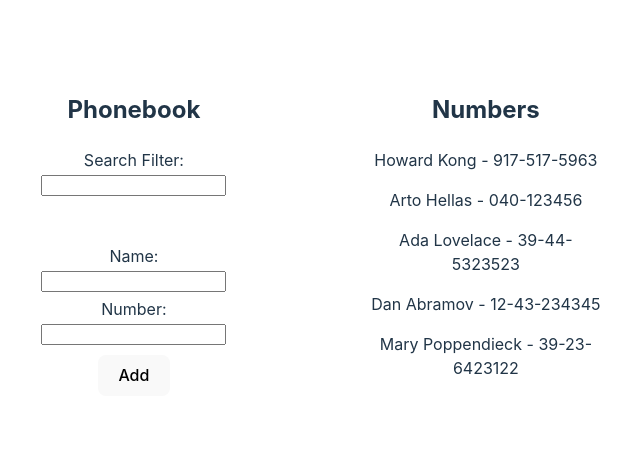
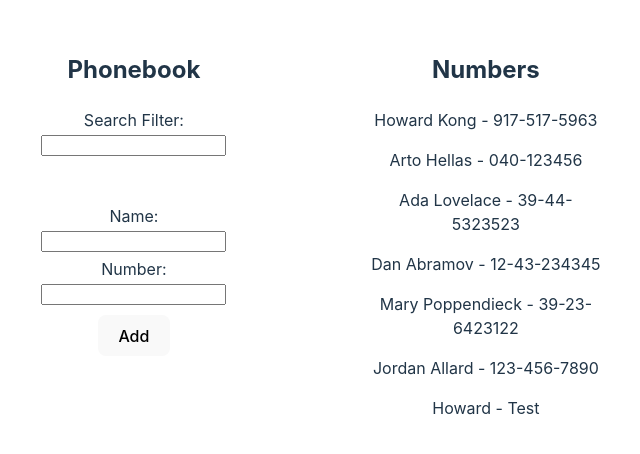
Before and after one commit to Souloutz/fullstackopen, a React (Vite) app in the folder part2/phonebook/: page / in a window 1280 px wide. Shown: the part 166-620 px from the top of the page, without its empty margins (317-957 px from the left). Built offline with nearby package versions, Linux system fonts and the light colour scheme; data requests are answered from the project's data file.

Commit message:
Update to use personService and API server to handle CRUD operations

```diff
--- a/part2/phonebook/db.json
+++ b/part2/phonebook/db.json
@@ -1,29 +1,39 @@
 {
   "persons": [
     {
+      "id": "1",
       "name": "Howard Kong",
-            "number": "917-517-5963",
-            "id": "1"
+      "number": "917-517-5963"
     },
     {
+      "id": "2",
       "name": "Arto Hellas",
-            "number": "040-123456",
-            "id": "2"
+      "number": "040-123456"
     },
     {
+      "id": "3",
       "name": "Ada Lovelace",
-            "number": "39-44-5323523",
-            "id": "3"
+      "number": "39-44-5323523"
     },
     {
+      "id": "4",
       "name": "Dan Abramov",
-            "number": "12-43-234345",
-            "id": "4"
+      "number": "12-43-234345"
     },
     {
+      "id": "5",
       "name": "Mary Poppendieck",
-            "number": "39-23-6423122",
-            "id": "5"
+      "number": "39-23-6423122"
+    },
+    {
+      "id": "df7d",
+      "name": "Jordan Allard",
+      "number": "123-456-7890"
+    },
+    {
+      "id": "5640",
+      "name": "Howard",
+      "number": "Test"
     }
   ]
 }
--- a/part2/phonebook/src/App.tsx
+++ b/part2/phonebook/src/App.tsx
@@ -3,12 +3,7 @@ import './App.css';
 import Form from './components/Form';
 import Search from './components/Search';
 import PersonInfo from './components/Person';
-import axios from 'axios';
-
-export type Person = {
-  name: string;
-  number: string;
-}
+import personService, { Person } from './services/person';
 
 const App = () => {
   const [persons, setPersons] = useState<Person[]>([]);
@@ -17,12 +12,12 @@ const App = () => {
   const [search, setSearch] = useState('');
   const [showAll, setShowAll] = useState(true);
 
-  const fetchData = (): void => {
-    axios
-      .get('http://localhost:3001/persons')
-      .then(response => {
-          setPersons(response.data);
-      });
+  const fetchData = () => {
+    personService.fetchPersons()
+      .then(persons => {
+        console.log('Fetched!');
+        setPersons(persons);
+    });
   };
   useEffect(fetchData, []);
 
@@ -31,17 +26,20 @@ const App = () => {
 
     const newPerson: Person = {name: newName, number: newNumber};
     const exists = persons.some(person => person.name === newPerson.name && person.number === newPerson.number);
+    console.log('Clicked!', 'Exists:', exists, 'New:', newPerson, 'Current:', persons);
     if (exists) {
       alert(`${newName} has already been added to the phonebook!`)
       return
     }
 
     if (newName.length > 0 && newNumber.length > 0) {
-      const updatedPersons = [...persons].concat(newPerson);
-      setPersons(updatedPersons);
-      setNewName('');
-      setNewNumber('');
-      console.log(`New person added and search is:`, search, `showAll:`, showAll, `& persons:`, persons);
+      personService.createPerson(newPerson)
+        .then(createdPerson => {
+          const updatedPersons = [...persons].concat(createdPerson);
+          setPersons(updatedPersons);
+          setNewName('');
+          setNewNumber('');
+        });
     }
   };
 
@@ -53,7 +51,7 @@ const App = () => {
         <h2>Phonebook</h2>
         <div style={{ display: 'flex', flexDirection: 'column', gap: '3rem'}}>
           <Search setSearch={setSearch} setShowAll={setShowAll} />
-          <Form handleSubmit={handleSubmit} setNewName={setNewName} setNewNumber={setNewNumber} />
+          <Form inputName={newName} inputNumber={newNumber} handleSubmit={handleSubmit} setNewName={setNewName} setNewNumber={setNewNumber} />
         </div>
       </div>
 
--- a/part2/phonebook/src/components/Form.tsx
+++ b/part2/phonebook/src/components/Form.tsx
@@ -1,19 +1,21 @@
 type Props = {
+    inputName: string;
+    inputNumber: string;
     handleSubmit: (event: React.FormEvent<HTMLFormElement>) => void;
     setNewName: React.Dispatch<React.SetStateAction<string>>;
     setNewNumber: React.Dispatch<React.SetStateAction<string>>;
 }
 
-const Form: React.FC<Props> = ({ handleSubmit, setNewName, setNewNumber }) => {
+const Form: React.FC<Props> = ({ inputName, inputNumber, handleSubmit, setNewName, setNewNumber }) => {
     return (
         <>
             <form style={{ display: 'flex', flexDirection: 'column', gap: 10 }}onSubmit={(e) => handleSubmit(e)}>
                 <div style={{ display: 'flex', flexDirection: 'column', gap: 5 }}>
                     <div>
-                        Name: <input onChange={e => setNewName(e.target.value)}/>
+                        Name: <input value={inputName} onChange={e => setNewName(e.target.value)}/>
                     </div>
                     <div>
-                        Number: <input onChange={e => setNewNumber(e.target.value)}/>
+                        Number: <input value={inputNumber} onChange={e => setNewNumber(e.target.value)}/>
                     </div>
                 </div>
 
--- /dev/null
+++ b/part2/phonebook/src/services/person.ts
@@ -0,0 +1,25 @@
+import axios from "axios";
+
+export type Person = {
+  name: string;
+  number: string;
+}
+
+const baseURL = 'http://localhost:3001/persons';
+
+const fetchPersons = async(): Promise<Person[]> => {
+    const response = axios.get(baseURL);
+    return (await response).data
+}
+
+const createPerson = async(newPerson: Person): Promise<Person> => {
+    const response = axios.post(baseURL, newPerson);
+    return (await response).data;
+}
+
+const deletePerson = async(id: number): Promise<boolean> => {
+    const response = axios.delete(`${baseURL}/${id}`);
+    return (await response).data;
+}
+
+export default { fetchPersons, createPerson, deletePerson };
```
Lines whose indentation alone changed are shown as unchanged.
